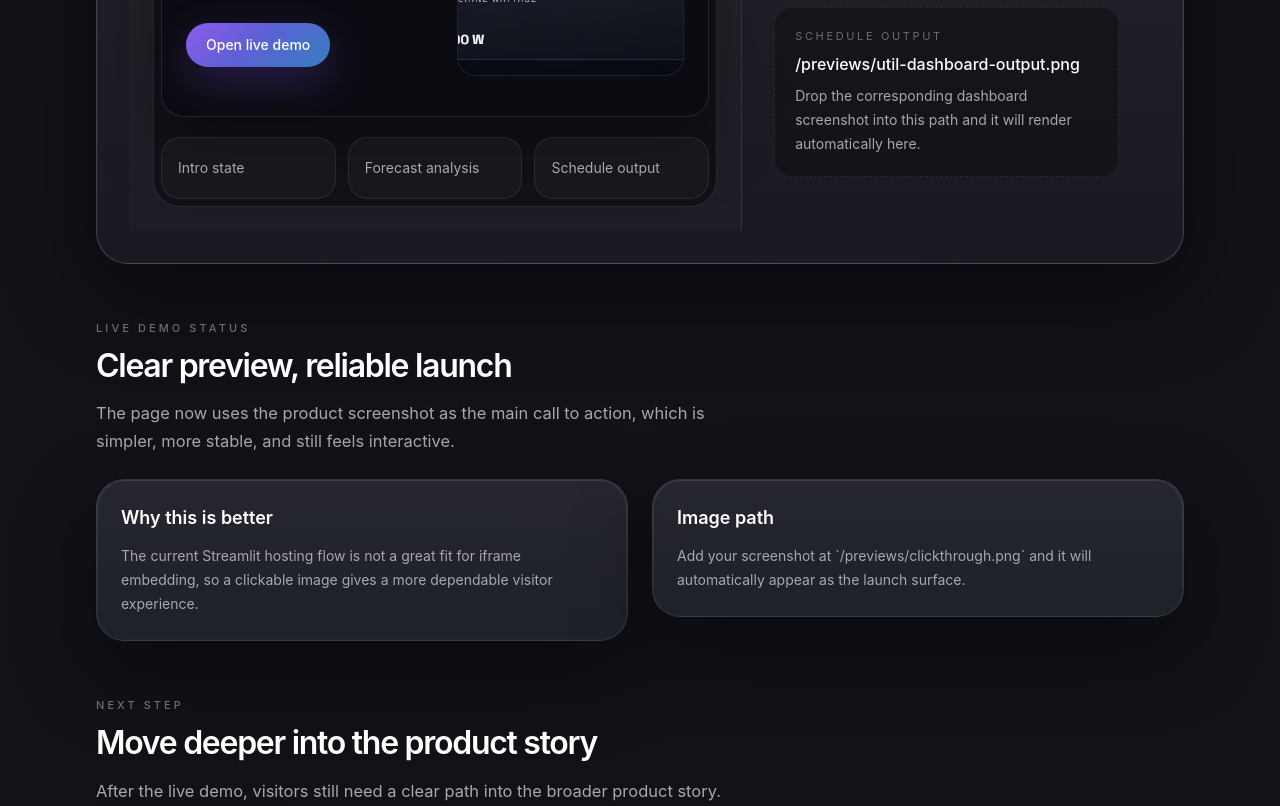
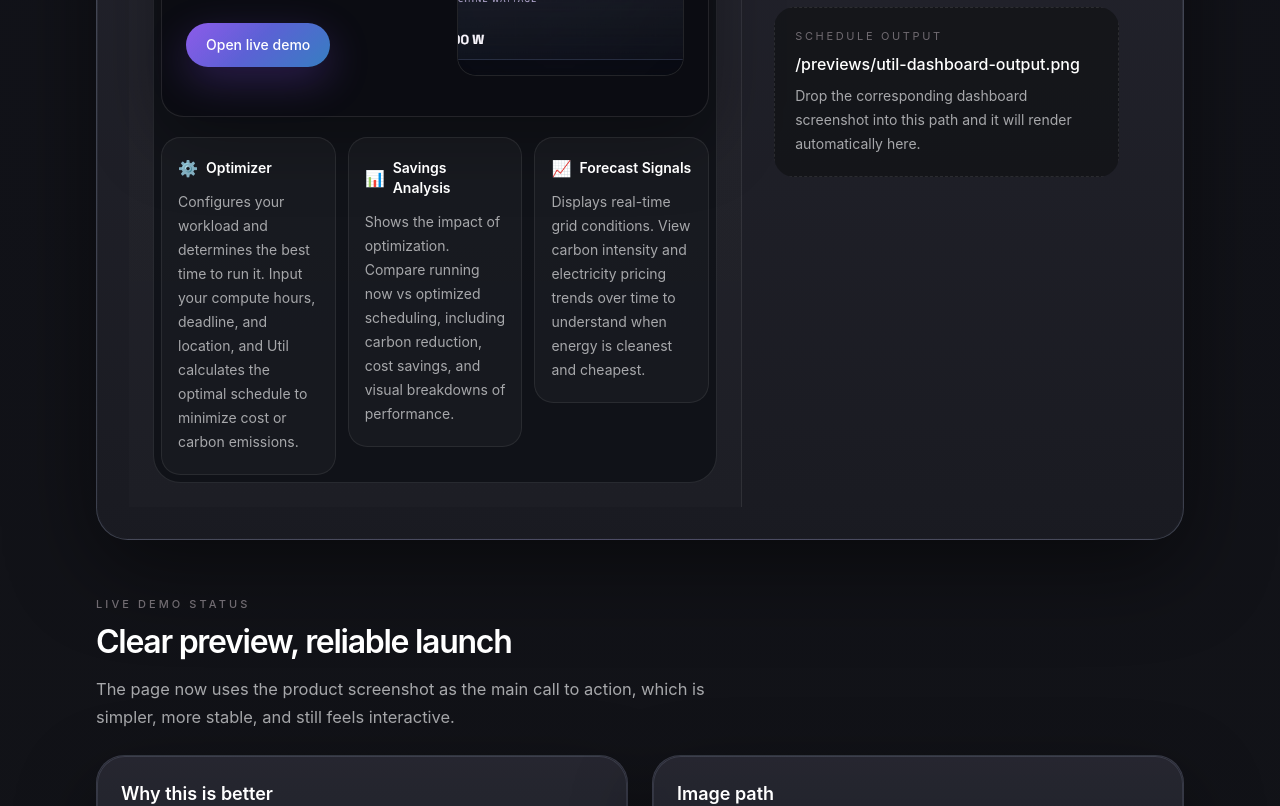
Before and after one commit to finnrcase/util-website, a Next.js app: page /demo in a window 1280 px wide. Shown: the part 1560-2366 px from the top of the page. Built offline with nearby package versions, Linux system fonts and the light colour scheme.

Commit message:
Update page.tsx

```diff
--- a/app/demo/page.tsx
+++ b/app/demo/page.tsx
@@ -26,6 +26,27 @@ const screenshotAssets = [
     label: "Schedule output",
     src: "/previews/util-dashboard-output.png",
     title: "Output screenshot",
+  },
+];
+
+const demoTabs = [
+  {
+    title: "Optimizer",
+    icon: "⚙️",
+    description:
+      "Configures your workload and determines the best time to run it. Input your compute hours, deadline, and location, and Util calculates the optimal schedule to minimize cost or carbon emissions.",
+  },
+  {
+    title: "Savings Analysis",
+    icon: "📊",
+    description:
+      "Shows the impact of optimization. Compare running now vs optimized scheduling, including carbon reduction, cost savings, and visual breakdowns of performance.",
+  },
+  {
+    title: "Forecast Signals",
+    icon: "📈",
+    description:
+      "Displays real-time grid conditions. View carbon intensity and electricity pricing trends over time to understand when energy is cleanest and cheapest.",
   },
 ];
 
@@ -106,10 +127,16 @@ export default function DemoPage() {
                 </div>
 
                 <div className="mt-5 grid gap-3 sm:grid-cols-3">
-                  {screenshotAssets.map((asset, index) => (
-                    <Reveal key={asset.src} delay={index * 90}>
-                      <div className="rounded-[1.2rem] border border-white/8 bg-white/[0.03] px-4 py-5 text-sm text-[#A7A8AB]">
-                        {asset.label}
+                  {demoTabs.map((tab, index) => (
+                    <Reveal key={tab.title} delay={index * 90}>
+                      <div className="rounded-[1.2rem] border border-white/8 bg-white/[0.03] px-4 py-5">
+                        <div className="flex items-center gap-2 text-sm font-semibold text-white">
+                          <span aria-hidden="true" className="text-base leading-none">{tab.icon}</span>
+                          <span>{tab.title}</span>
+                        </div>
+                        <p className="mt-3 text-sm leading-6 text-[#A7A8AB]">
+                          {tab.description}
+                        </p>
                       </div>
                     </Reveal>
                   ))}
```
